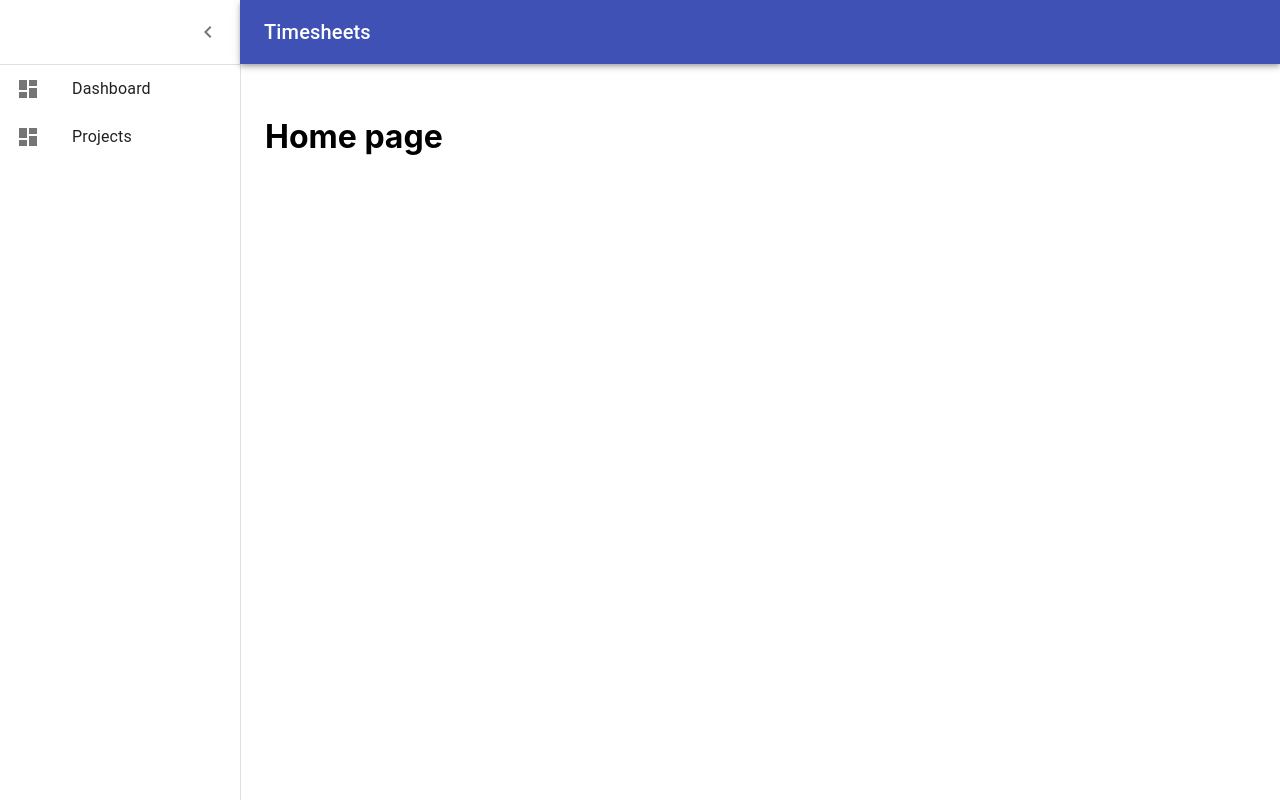
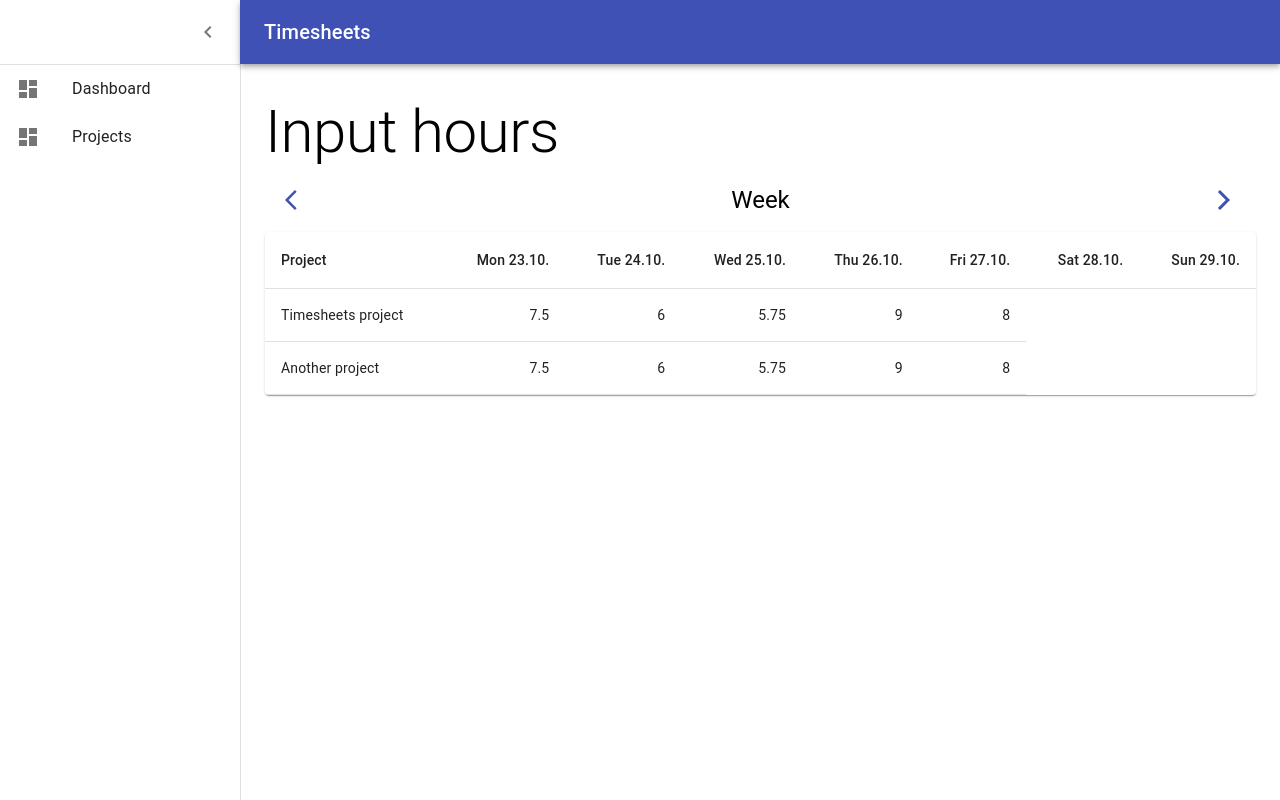
Before and after one commit to bytecraftoy/timesheets-frontend, a React (Create React App) app: page / in a window 1280 px wide. Built offline with nearby package versions, Linux system fonts and the light colour scheme.

Commit message:
FEAT: add hard coded table for weekly hours

```diff
--- a/src/dashboard/Dashboard.tsx
+++ b/src/dashboard/Dashboard.tsx
@@ -1,10 +1,102 @@
 import React from 'react'
+import { makeStyles } from '@material-ui/core/styles'
+import {
+  IconButton,
+  Grid,
+  Paper,
+  Table,
+  TableBody,
+  TableCell,
+  TableContainer,
+  TableHead,
+  TableRow,
+  Typography,
+} from '@material-ui/core'
+import ArrowBackIosIcon from '@material-ui/icons/ArrowBackIos'
+import ArrowForwardIosIcon from '@material-ui/icons/ArrowForwardIos'
+
+const useStyles = makeStyles({
+  button: {
+    margin: 8,
+  },
+  table: {
+    minWidth: 650,
+  },
+})
+
+function getWeek(): string[] {
+  const curr = new Date()
+  const week = []
+  const weekdays: string[] = ['Sun', 'Mon', 'Tue', 'Wed', 'Thu', 'Fri', 'Sat']
+
+  for (let i = 1; i <= 7; i += 1) {
+    const first = curr.getDate() - curr.getDay() + i
+    const day = new Date(curr.setDate(first))
+    const dayString = `${weekdays[day.getDay()]} ${day.getDate()}.${day.getMonth()}.`
+    week.push(dayString)
+  }
+  return week
+}
 
 const Dashboard: React.FC = () => {
+  const classes = useStyles()
+
+  const hours = [7.5, 6, 5.75, 9, 8]
+
   return (
-    <div>
-      <h1>Home page</h1>
-    </div>
+    <>
+      <Typography variant="h2">Input hours</Typography>
+      <Grid container direction="row" justify="space-between" alignItems="center">
+        <Grid item xs={2}>
+          <IconButton color="primary" className={classes.button}>
+            <ArrowBackIosIcon />
+          </IconButton>
+        </Grid>
+        <Grid item xs={8}>
+          <Typography align="center" variant="h5">
+            Week
+          </Typography>
+        </Grid>
+        <Grid container xs={2} justify="flex-end">
+          <IconButton color="primary" className={classes.button}>
+            <ArrowForwardIosIcon />
+          </IconButton>
+        </Grid>
+      </Grid>
+
+      <TableContainer component={Paper}>
+        <Table className={classes.table} aria-label="simple table">
+          <TableHead>
+            <TableRow>
+              <TableCell>Project</TableCell>
+              {getWeek().map((day: string) => (
+                <TableCell key={day} align="right">
+                  {day}
+                </TableCell>
+              ))}
+            </TableRow>
+          </TableHead>
+          <TableBody>
+            <TableRow>
+              <TableCell>Timesheets project</TableCell>
+              {hours.map((time: number) => (
+                <TableCell key={time} align="right">
+                  {time}
+                </TableCell>
+              ))}
+            </TableRow>
+            <TableRow>
+              <TableCell>Another project</TableCell>
+              {hours.map((time: number) => (
+                <TableCell key={time} align="right">
+                  {time}
+                </TableCell>
+              ))}
+            </TableRow>
+          </TableBody>
+        </Table>
+      </TableContainer>
+    </>
   )
 }
 
```
